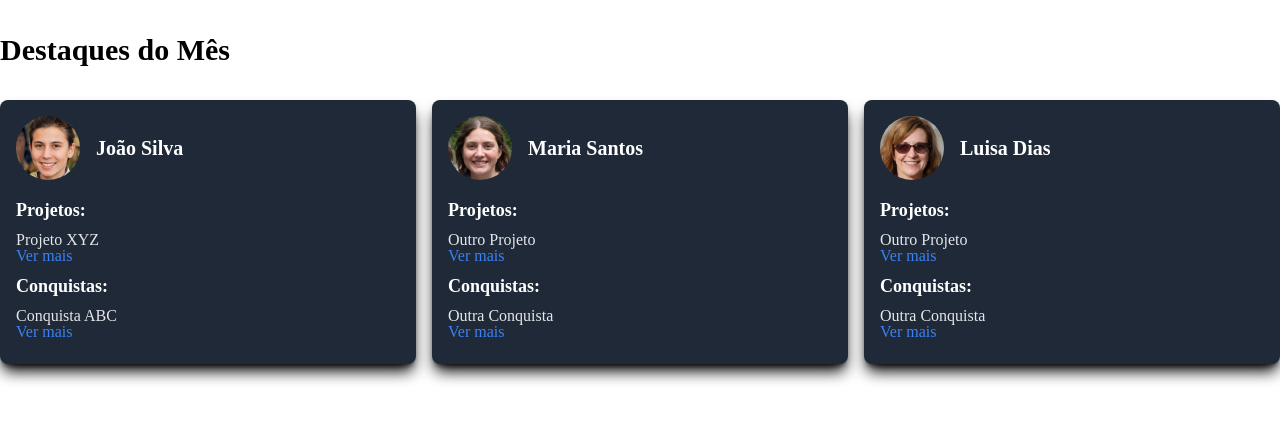
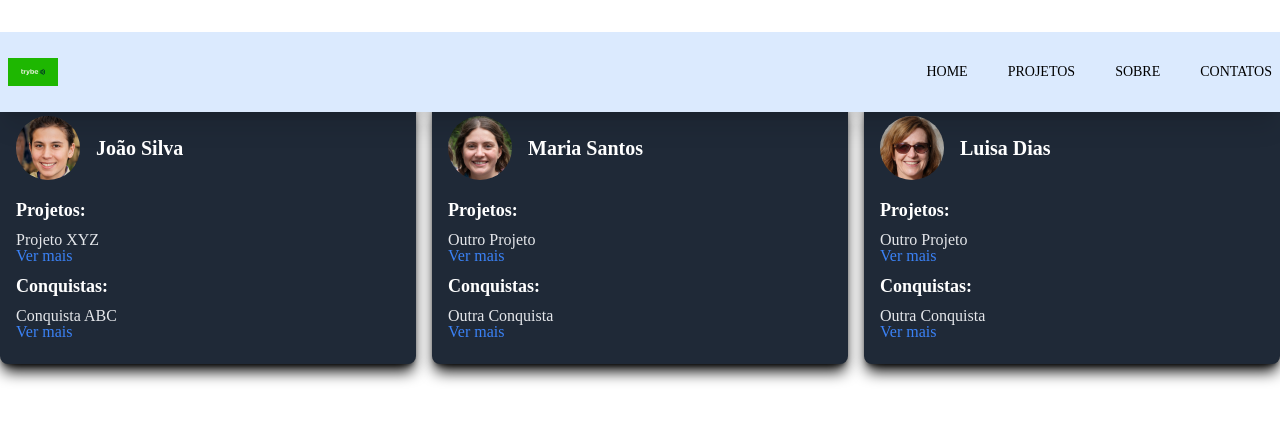
Before and after one commit to tryber/dev-na-pratica-01, a Next.js app in the folder frontend/: page / in a window 1280 px wide. Shown: the top 422 px of the page. Built offline with nearby package versions, Linux system fonts and the light colour scheme.

Commit message:
feat: header e componentização do card

```diff
--- /dev/null
+++ b/frontend/src/components/Header.tsx
@@ -0,0 +1,140 @@
+import React, { useState } from "react";
+import Image from "next/image";
+import Link from "next/link";
+import logo from "../../public/1601633424-47922400748457936cb2b276d0c36c4682f131441c3cbb808e9fa91730160712-d_640.webp";
+
+interface HeaderProps {}
+
+const Header: React.FC<HeaderProps> = () => {
+  const [nav, setNav] = useState<boolean>(false);
+
+  const handleNav = () => {
+    setNav(!nav);
+  };
+
+  return (
+    <div>
+      <div className="fixed w-full shadow-xl h-20 z-[100] bg-blue-100">
+        <div className="flex justify-between items-center w-full h-full px-2 2xl:px-16">
+          <Link href="/">
+            <Image src={logo} alt="Logo" width="50" height="5" />
+          </Link>
+          <div>
+            <ul className="hidden md:flex">
+              <Link href="/">
+                <li className="ml-10 text-sm uppercase hover:border-b">Home</li>
+              </Link>
+
+              <Link href="/">
+                <li className="ml-10 text-sm uppercase hover:border-b">
+                  Projetos
+                </li>
+              </Link>
+
+              <Link href="/">
+                <li className="ml-10 text-sm uppercase hover:border-b">
+                  Sobre
+                </li>
+              </Link>
+
+              <Link href="/">
+                <li className="ml-10 text-sm uppercase hover:border-b">
+                  Contatos
+                </li>
+              </Link>
+            </ul>
+          </div>
+          <div onClick={handleNav} className="md:hidden cursor-pointer">
+            <svg
+              xmlns="http://www.w3.org/2000/svg"
+              fill="none"
+              viewBox="0 0 24 24"
+              strokeWidth={1.5}
+              stroke="currentColor"
+              className="w-6 h-6"
+            >
+              <path
+                strokeLinecap="round"
+                strokeLinejoin="round"
+                d="M3.75 5.25h16.5m-16.5 4.5h16.5m-16.5 4.5h16.5m-16.5 4.5h16.5"
+              />
+            </svg>
+          </div>
+        </div>
+
+        <div
+          className={
+            nav
+              ? " md:hidden fixed left-0 top-0 w-full h-screen bg-black/70"
+              : ""
+          }
+        >
+          <div
+            className={
+              nav
+                ? "fixed left-0 top-0 w-[75%] sm:w[60%] md:w[45%] h-screen bg-[#ecf0f3] p-10 ease-in duration-500"
+                : "fixed left-[-100%] top-0 p-10 ease-in duration-500"
+            }
+          >
+            <div className="flex justify-between w-full items-center">
+              <Image src={logo} alt="Logo" width="80" height="35" />
+              <div
+                onClick={handleNav}
+                className="rounded-full shadow-lg shadow-gray-400 p-3 cursor-pointer"
+              >
+                <svg
+                  xmlns="http://www.w3.org/2000/svg"
+                  fill="none"
+                  viewBox="0 0 24 24"
+                  strokeWidth={1.5}
+                  stroke="currentColor"
+                  className="w-6 h-6"
+                >
+                  <path
+                    strokeLinecap="round"
+                    strokeLinejoin="round"
+                    d="M6 18 18 6M6 6l12 12"
+                  />
+                </svg>
+              </div>
+            </div>
+            <div className="border-b border-gray-300 my-4">
+              <p className="w-[85%] md:w-[90%] py-4">
+                criando o melhor projeto para você
+              </p>
+            </div>
+            <div className="py-4 flex flex-col">
+              <ul>
+                <Link href="/">
+                  <li className="text-sm uppercase hover:border-b py-4">
+                    Home
+                  </li>
+                </Link>
+
+                <Link href="/projetos">
+                  <li className="text-sm uppercase hover:border-b py-4">
+                    Projetos
+                  </li>
+                </Link>
+
+                <Link href="/sobre">
+                  <li className="text-sm uppercase hover:border-b py-4">
+                    Sobre
+                  </li>
+                </Link>
+
+                <Link href="/contato">
+                  <li className="text-sm uppercase hover:border-b py-4">
+                    Contatos
+                  </li>
+                </Link>
+              </ul>
+            </div>
+          </div>
+        </div>
+      </div>
+    </div>
+  );
+};
+
+export default Header;
--- /dev/null
+++ b/frontend/src/components/card.tsx
@@ -0,0 +1,68 @@
+import React from "react";
+import Link from "next/link";
+import data from "../../data.json";
+import Image from "next/image";
+import User from "@/types/User";
+import Project from "@/types/Project";
+import Achievement from "@/types/Achievement";
+
+const Card: React.FC = () => {
+  return (
+    <div className="container mx-auto">
+      <h1 className="text-3xl font-bold my-8">Destaques do Mês</h1>
+      <div className="grid grid-cols-1 md:grid-cols-2 lg:grid-cols-3 gap-4">
+        {data.map((user: User) => (
+          <div
+            key={user.id}
+            className="bg-gray-800 p-4 rounded-lg shadow-black shadow-lg"
+          >
+            <div className="flex items-center mb-4">
+              <Image
+                src={user.image} // https://thispersondoesnotexist.com/ <- Site para gerar fotos
+                alt={user.name}
+                width={100}
+                height={100}
+                className="w-16 h-16 object-cover rounded-full mr-4"
+              />
+              <h2 className="text-xl font-semibold text-white">{user.name}</h2>
+            </div>
+            <div>
+              <h3 className="text-lg font-semibold mb-2 text-white">
+                Projetos:
+              </h3>
+              {user.projects.map((project: Project, index: number) => (
+                <div key={index} className="mb-2">
+                  <p className="text-gray-200">{project.project}</p>
+                  <Link href={project.projectLink}>
+                    <span className="text-blue-500 hover:underline">
+                      Ver mais
+                    </span>
+                  </Link>
+                </div>
+              ))}
+            </div>
+            <div>
+              <h3 className="text-lg font-semibold mb-2 text-white">
+                Conquistas:
+              </h3>
+              {user.achievements.map(
+                (achievement: Achievement, index: number) => (
+                  <div key={index} className="mb-2">
+                    <p className="text-gray-200">{achievement.achievement}</p>
+                    <Link href={achievement.achievementLink}>
+                      <span className="text-blue-500 hover:underline">
+                        Ver mais
+                      </span>
+                    </Link>
+                  </div>
+                )
+              )}
+            </div>
+          </div>
+        ))}
+      </div>
+    </div>
+  );
+};
+
+export default Card;
--- a/frontend/src/pages/index.tsx
+++ b/frontend/src/pages/index.tsx
@@ -1,67 +1,19 @@
-import React from 'react';
-import Link from 'next/link';
-import data from '../../data.json';
-import Image from 'next/image';
-import User from '@/types/User';
-import Project from '@/types/Project';
-import Achievement from '@/types/Achievement';
+import React from "react";
+import Link from "next/link";
+import data from "../../data.json";
+import Image from "next/image";
+import User from "@/types/User";
+import Project from "@/types/Project";
+import Achievement from "@/types/Achievement";
+import Card from "../components/card";
+import Header from "@/components/Header";
 
 const Home: React.FC = () => {
   return (
-    <div className="container mx-auto">
-      <h1 className="text-3xl font-bold my-8">Destaques do Mês</h1>
-      <div className="grid grid-cols-1 md:grid-cols-2 lg:grid-cols-3 gap-4">
-        {data.map((user: User) => (
-          <div
-            key={user.id}
-            className="bg-gray-800 p-4 rounded-lg shadow-black shadow-lg"
-          >
-            <div className="flex items-center mb-4">
-              <Image
-                src={user.image} // https://thispersondoesnotexist.com/ <- Site para gerar fotos
-                alt={user.name}
-                width={100}
-                height={100}
-                className="w-16 h-16 object-cover rounded-full mr-4"
-              />
-              <h2 className="text-xl font-semibold text-white">{user.name}</h2>
-            </div>
-            <div>
-              <h3 className="text-lg font-semibold mb-2 text-white">
-                Projetos:
-              </h3>
-              {user.projects.map((project: Project, index: number) => (
-                <div key={index} className="mb-2">
-                  <p className="text-gray-200">{project.project}</p>
-                  <Link href={project.projectLink}>
-                    <span className="text-blue-500 hover:underline">
-                      Ver mais
-                    </span>
-                  </Link>
-                </div>
-              ))}
-            </div>
-            <div>
-              <h3 className="text-lg font-semibold mb-2 text-white">
-                Conquistas:
-              </h3>
-              {user.achievements.map(
-                (achievement: Achievement, index: number) => (
-                  <div key={index} className="mb-2">
-                    <p className="text-gray-200">{achievement.achievement}</p>
-                    <Link href={achievement.achievementLink}>
-                      <span className="text-blue-500 hover:underline">
-                        Ver mais
-                      </span>
-                    </Link>
-                  </div>
-                )
-              )}
-            </div>
-          </div>
-        ))}
-      </div>
-    </div>
+    <main>
+      <Header />
+      <Card />
+    </main>
   );
 };
 
```
Also changed, not shown: frontend/public/1601633424-47922400748457936cb2b276d0c36c4682f131441c3cbb808e9fa91730160712-d_640.webp (added).
